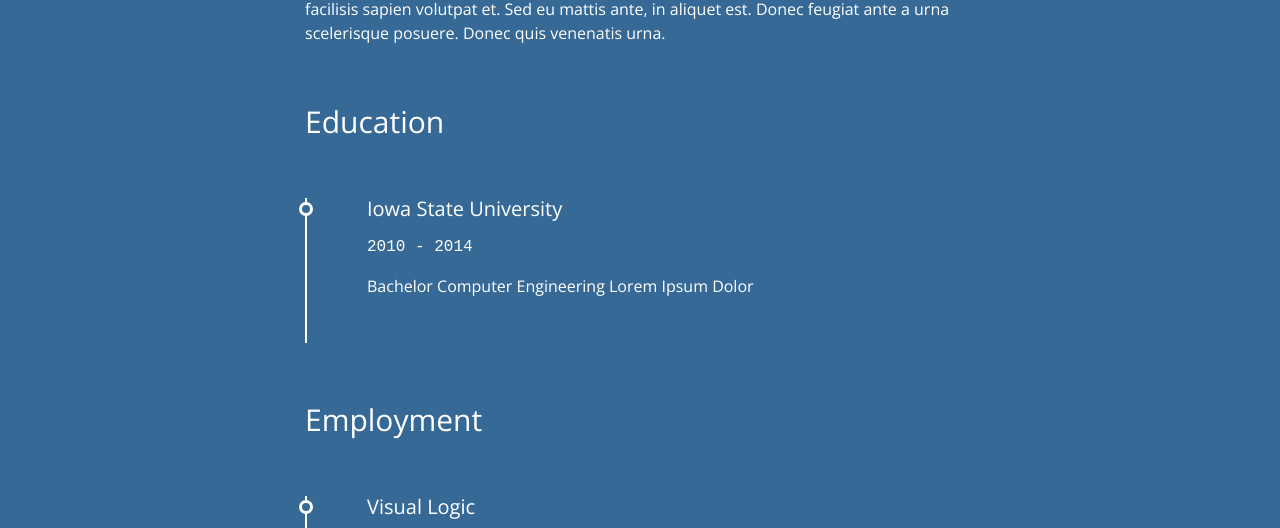
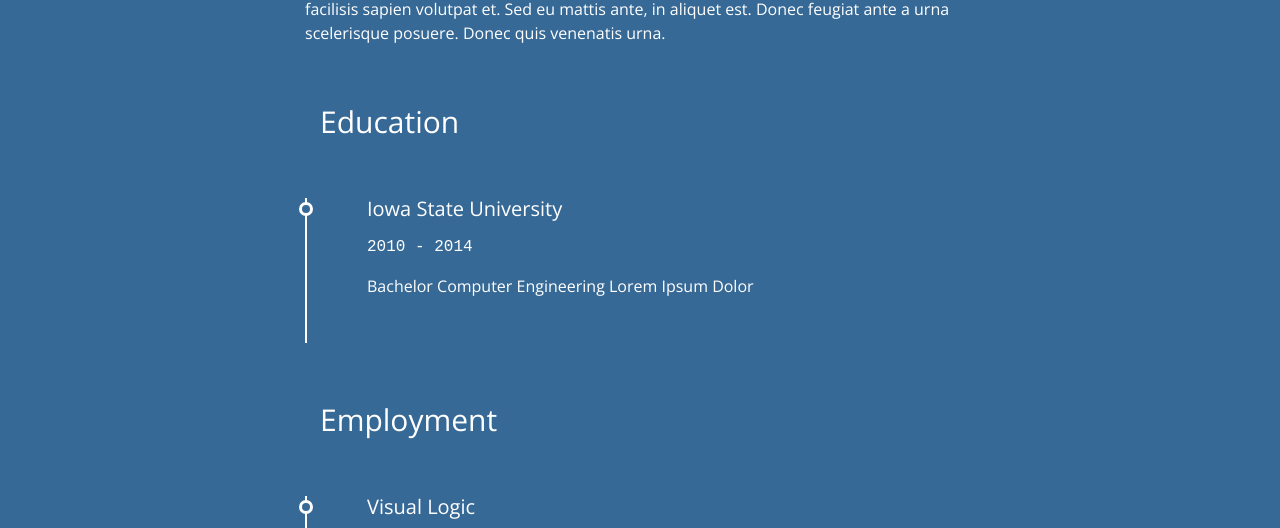
Before and after one commit to jacobhummel/jacobhummel.github.com, a Jekyll site: the page built from index.html, in a window 1280 px wide and 1400 px high, scrolled down 1212 px. Shown: the part 150-678 px from the top of the window. Built offline with Jekyll 4.4.1, drawn with Linux system fonts in a browser that asks for light colours; nearby versions of some CDN libraries.

Commit message:
Experience Header icons

```diff
--- a/_sass/_typography.scss
+++ b/_sass/_typography.scss
@@ -1,5 +1,11 @@
 h2, h3 {
   margin: 60px 0;
+}
+
+h2 {
+  i {
+    margin-right: 15px;
+  }
 }
 
 p {
--- a/index.html
+++ b/index.html
@@ -45,7 +45,7 @@
       in aliquet est. Donec feugiat ante a urna scelerisque posuere. Donec quis venenatis urna.
     </p>
 
-    <h2>Education</h2>
+    <h2><i class="zmdi zmdi-graduation-cap"></i>Education</h2>
 
     {% include components/cv-item.html
         title="Iowa State University"
@@ -53,7 +53,7 @@
         description="Bachelor Computer Engineering Lorem Ipsum Dolor"
        %}
 
-    <h2>Employment</h2>
+    <h2><i class="zmdi zmdi-case"></i>Employment</h2>
 
     {% include components/cv-item.html
         title="Visual Logic"
@@ -68,9 +68,9 @@
        %}
 
     {% include components/cv-item.html
-       title="Emerson Process Management"
-       dates="Summer 2012"
-       description="Bachelor Computer Engineering Lorem Ipsum Dolor"
+        title="Emerson Process Management"
+        dates="Summer 2012"
+        description="Bachelor Computer Engineering Lorem Ipsum Dolor"
        %}
 
 
```
